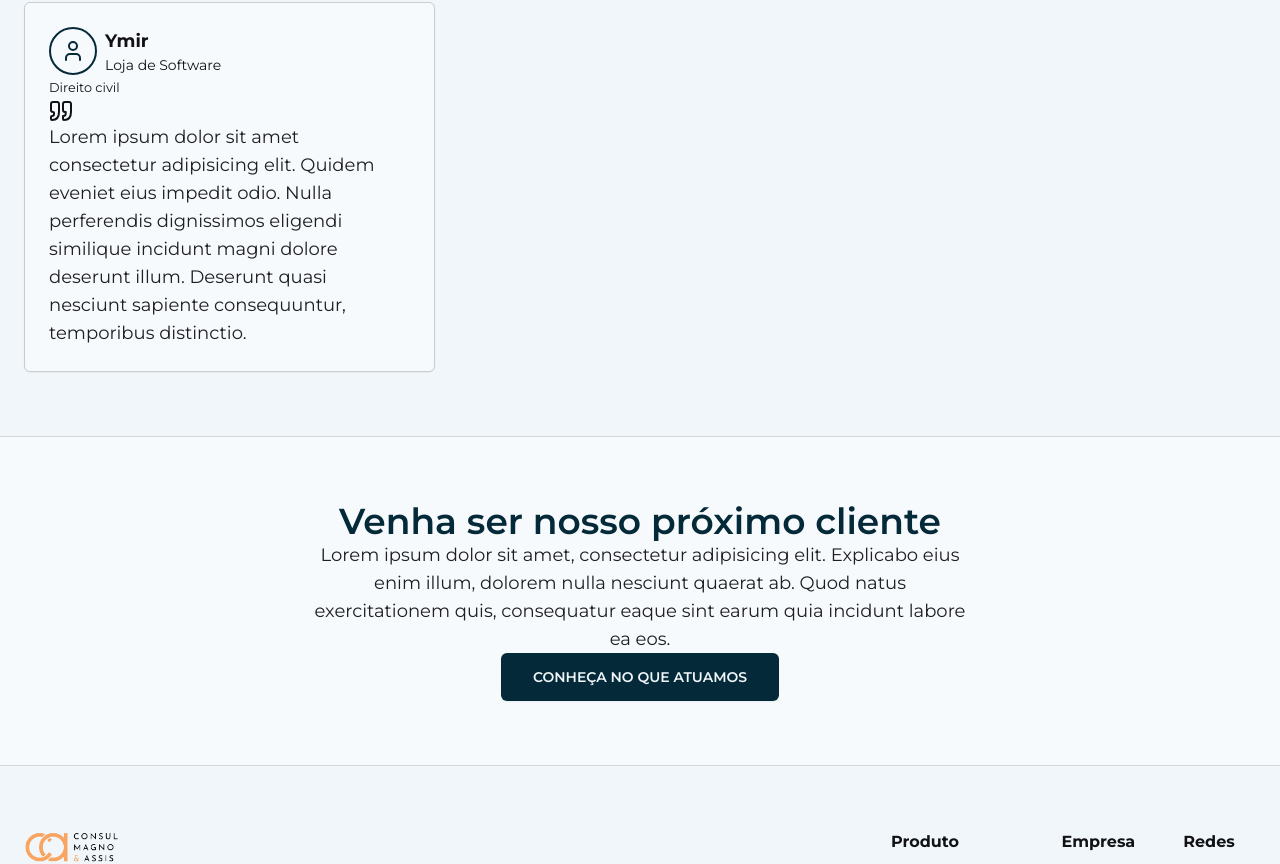
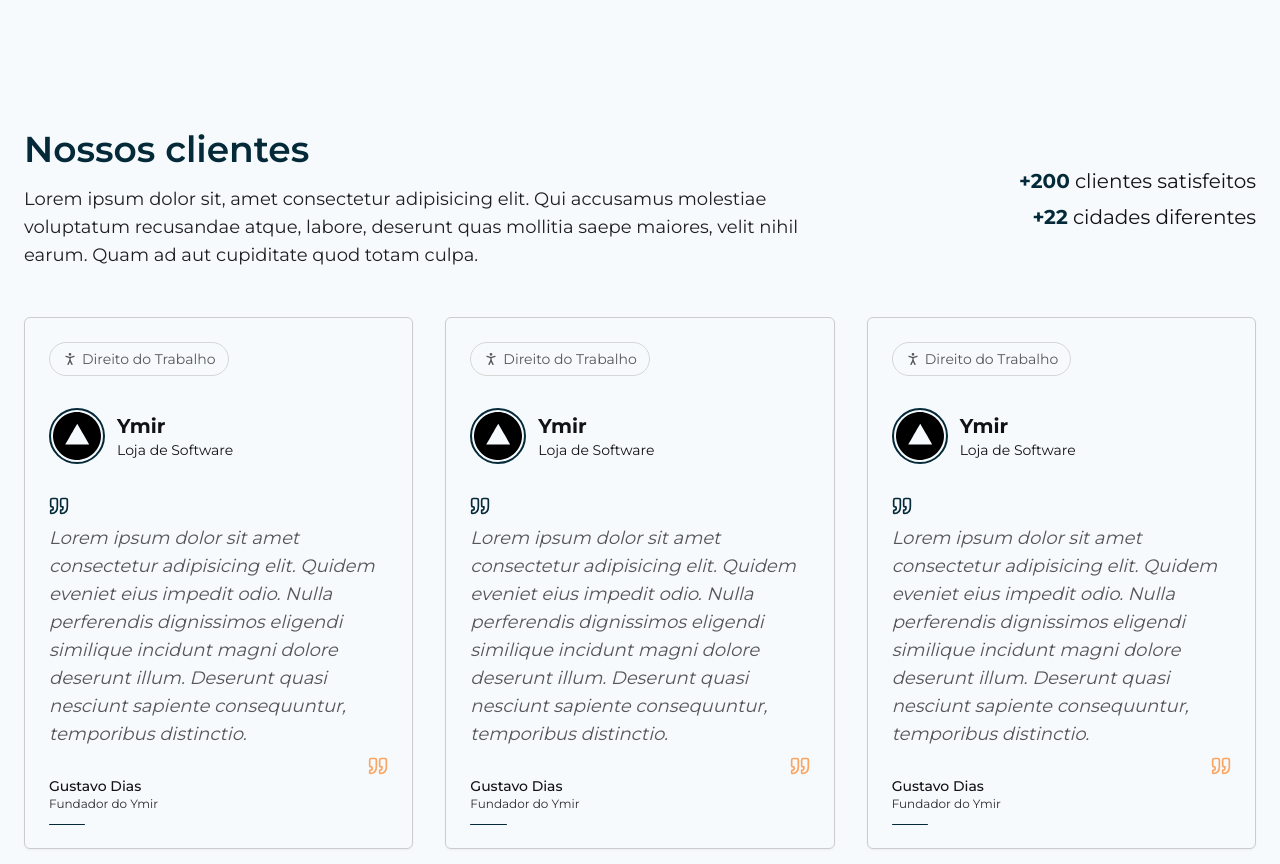
Before and after one commit to charmingruby/consulmagno-e-assis, a Next.js app: page /relatos in a window 1280 px wide. Shown: the part 1127-1991 px from the top of the page. Built offline with nearby package versions, Linux system fonts and the light colour scheme.

Commit message:
finished customer stories layout, only needing to work with responsiviness

```diff
--- a/src/app/(app)/components/footer/index.tsx
+++ b/src/app/(app)/components/footer/index.tsx
@@ -5,7 +5,7 @@ import { Links } from './links'
 
 export function Footer() {
   return (
-    <footer className="">
+    <footer className="bg-white">
       <div className="border-t border-gray-100 bg-gray-75">
         <Container.Content className="py-8 grid grid-cols-1 lg:grid-cols-2 gap-12">
           <BrandPresentation />
--- a/src/app/(app)/nossa-equipe/page.tsx
+++ b/src/app/(app)/nossa-equipe/page.tsx
@@ -30,7 +30,7 @@ export default function Team() {
       </Container.Root>
 
       {/* Mostrar membros do time com foto */}
-      <Container.Root>
+      <Container.Root backgroundColor="white">
         <Container.Content>
           <div className="max-w-2xl mx-auto text-center flex flex-col items-center">
             <Users className="text-secondary-main h-8 w-8 mb-4" />
@@ -111,7 +111,7 @@ export default function Team() {
       </Container.Root>
 
       {/* Algumas areas de atuaçao imprescindiveis para novos trabalhadores */}
-      <Container.Root className="bg-white">
+      <Container.Root border="borderTop">
         <Container.Content>
           <div>
             <div className="flex gap-2 justify-center">
--- /dev/null
+++ b/src/app/(app)/relatos/components/customer-story.tsx
@@ -0,0 +1,50 @@
+import { Box } from '@/components/ui/box'
+import { Text } from '@/components/ui/text'
+import { Quote, PersonStanding } from 'lucide-react'
+import Image from 'next/image'
+import exampleLogo from '@/assets/images/logo.svg'
+
+export function CustomerStory() {
+  return (
+    <Box>
+      {/* Tags */}
+      <div className="flex text-gray-400 items-center gap-1 mb-8 border border-gray-100 rounded-full w-fit px-3 py-1.5">
+        <PersonStanding className="h-4 w-4" />
+        <small className="text-sm">Direito do Trabalho</small>
+      </div>
+
+      {/* Nome do cliente */}
+      <div className="flex items-center gap-3 mb-8">
+        {/* Logo */}
+        <div className="border-2 border-primary-main h-14 w-14 rounded-full flex items-center justify-center p-0.5">
+          <Image src={exampleLogo} alt="Logo" />
+        </div>
+
+        {/* Nome */}
+        <div className="flex flex-col">
+          <strong className="text-xl">Ymir</strong>
+          <small className="text-sm">Loja de Software</small>
+        </div>
+      </div>
+
+      <div className="flex flex-col gap-2">
+        <Quote className="text-primary-main h-5 w-5" />
+        <Text opacity="low" className="italic">
+          Lorem ipsum dolor sit amet consectetur adipisicing elit. Quidem
+          eveniet eius impedit odio. Nulla perferendis dignissimos eligendi
+          similique incidunt magni dolore deserunt illum. Deserunt quasi
+          nesciunt sapiente consequuntur, temporibus distinctio.
+        </Text>
+        <div className="flex justify-end">
+          <Quote className="text-secondary-main h-5 w-5" />
+        </div>
+      </div>
+
+      <div className="flex flex-col w-fit">
+        <small className="text-sm font-medium">Gustavo Dias</small>
+        <small className="text-xs text-gray-500">Fundador do Ymir</small>
+        <div className="h-[0.5px] w-1/3 bg-primary-main rounded-full mt-3" />
+      </div>
+    </Box>
+  )
+}
--- a/src/app/(app)/relatos/page.tsx
+++ b/src/app/(app)/relatos/page.tsx
@@ -1,10 +1,10 @@
 import * as Container from '@/components/ui/container'
 import { CustomerCase } from './components/customer-case'
 import { PageTitle } from '@/components/page-title'
-import { Box } from '@/components/ui/box'
-import { Quote, User } from 'lucide-react'
 import { Text } from '@/components/ui/text'
 import { Button } from '@/components/ui/button'
+import { CustomerStory } from './components/customer-story'
+import { ArrowRight } from 'lucide-react'
 
 export default function Cases() {
   return (
@@ -23,6 +23,10 @@ export default function Cases() {
       {/* Principais clientes */}
       <Container.Root backgroundColor="white">
         <Container.Content>
+          <div className="mb-12">
+            <PageTitle title="Parcerias bem sucedidas" />
+          </div>
+
           {/* Depoimentos de clientes */}
           <div className="grid grid-cols-3 gap-8">
             <CustomerCase />
@@ -33,50 +37,49 @@ export default function Cases() {
       </Container.Root>
 
       {/* Todos clientes */}
-      <Container.Root backgroundColor="default" border="borderY">
+      <Container.Root backgroundColor="white">
         <Container.Content>
-          <PageTitle title="Nossos clientes" />
+          <div className="grid grid-cols-3 gap-8">
+            <div className="col-span-2 flex flex-col gap-4">
+              <PageTitle title="Nossos clientes" />
+              <Text>
+                Lorem ipsum dolor sit, amet consectetur adipisicing elit. Qui
+                accusamus molestiae voluptatum recusandae atque, labore,
+                deserunt quas mollitia saepe maiores, velit nihil earum. Quam ad
+                aut cupiditate quod totam culpa.
+              </Text>
+            </div>
+            <div className="flex flex-col justify-center items-end gap-2">
+              <span className="text-xl">
+                {' '}
+                <strong className="text-primary-main">+200</strong> clientes
+                satisfeitos
+              </span>
+
+              <span className="text-xl">
+                {' '}
+                <strong className="text-primary-main">+22</strong> cidades
+                diferentes
+              </span>
+            </div>
+          </div>
+
           {/* Listagem de clientes */}
-          <div className="grid grid-cols-3">
-            <Box>
-              {/* Nome do cliente */}
-              <div className="flex items-center gap-2">
-                {/* Logo */}
-                <div className="border-2 border-primary-main h-12 w-12 rounded-full flex items-center justify-center">
-                  <User className="text-primary-main" />
-                </div>
-
-                {/* Nome */}
-                <div className="flex flex-col">
-                  <strong className="text-lg">Ymir</strong>
-                  <small className="text-sm">Loja de Software</small>
-                </div>
-              </div>
-
-              {/* Tags */}
-              <div>
-                <small>Direito civil</small>
-              </div>
-
-              <div>
-                <Quote />
-                <Text>
-                  Lorem ipsum dolor sit amet consectetur adipisicing elit.
-                  Quidem eveniet eius impedit odio. Nulla perferendis
-                  dignissimos eligendi similique incidunt magni dolore deserunt
-                  illum. Deserunt quasi nesciunt sapiente consequuntur,
-                  temporibus distinctio.
-                </Text>
-              </div>
-            </Box>
+          <div className="grid grid-cols-3 gap-8 mt-12">
+            <CustomerStory />
+            <CustomerStory />
+            <CustomerStory />
+            <CustomerStory />
+            <CustomerStory />
+            <CustomerStory />
           </div>
         </Container.Content>
       </Container.Root>
 
       {/* CTA */}
-      <Container.Root backgroundColor="white">
-        <Container.Content>
-          <div className="max-w-2xl mx-auto text-center">
+      <Container.Root backgroundColor="default" border="borderTop">
+        <Container.Content className="flex flex-col items-center gap-8">
+          <div className="max-w-2xl mx-auto text-center flex flex-col gap-8 items-center">
             <PageTitle title="Venha ser nosso próximo cliente" />
             <Text>
               Lorem ipsum dolor sit amet, consectetur adipisicing elit.
@@ -84,8 +87,11 @@ export default function Cases() {
               natus exercitationem quis, consequatur eaque sint earum quia
               incidunt labore ea eos.
             </Text>
-            <Button>Conheça no que atuamos</Button>
           </div>
+          <Button className="w-fit flex items-center justify-center gap-2">
+            <span>Conheça no que atuamos</span>
+            <ArrowRight className="text-secondary-main h-4 w-4" />
+          </Button>
         </Container.Content>
       </Container.Root>
     </>
--- a/src/components/ui/box.tsx
+++ b/src/components/ui/box.tsx
@@ -12,7 +12,7 @@ const box = tv({
       spaceless: 'p-0'
     },
     interaction: {
-      default: 'hover:shadow-md cursor-pointer transition-all hover:bg-gray-50',
+      default: 'hover:shadow-md cursor-pointer transition-all hover:bg-white/60',
       noInteraction: ''
     }
   },
--- a/src/components/ui/container/content.tsx
+++ b/src/components/ui/container/content.tsx
@@ -5,7 +5,7 @@ const content = tv({
   base: 'sm:max-w-[88rem] px-4 lg:px-6 w-full sm:mx-auto',
   variants: {
     spacing: {
-      default: 'py-10 md:py-16',
+      default: 'py-10 md:py-20',
       spaceless: 'py-0',
       lg: 'py-24',
     },
```
Also changed, not shown: tsconfig.json (line endings or trailing spaces).
